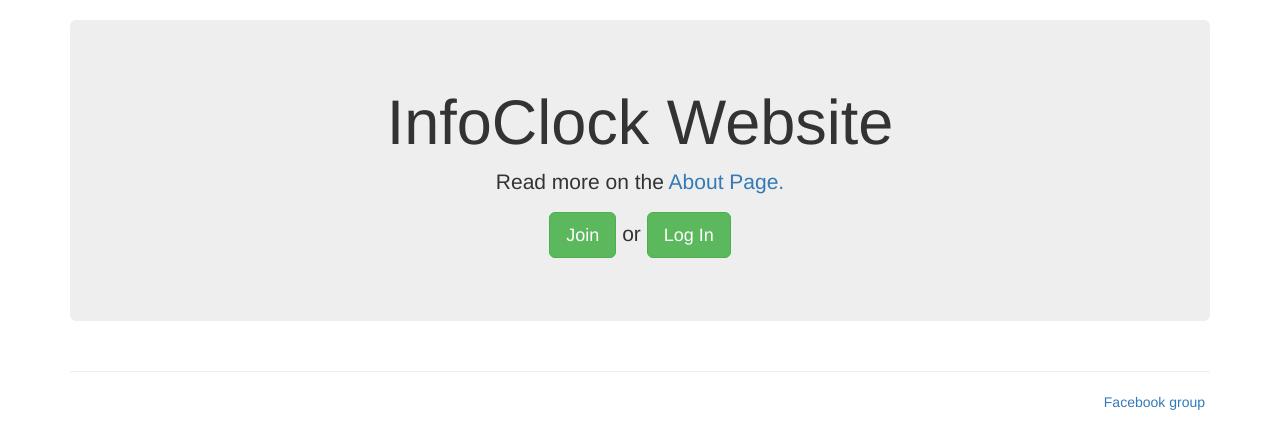
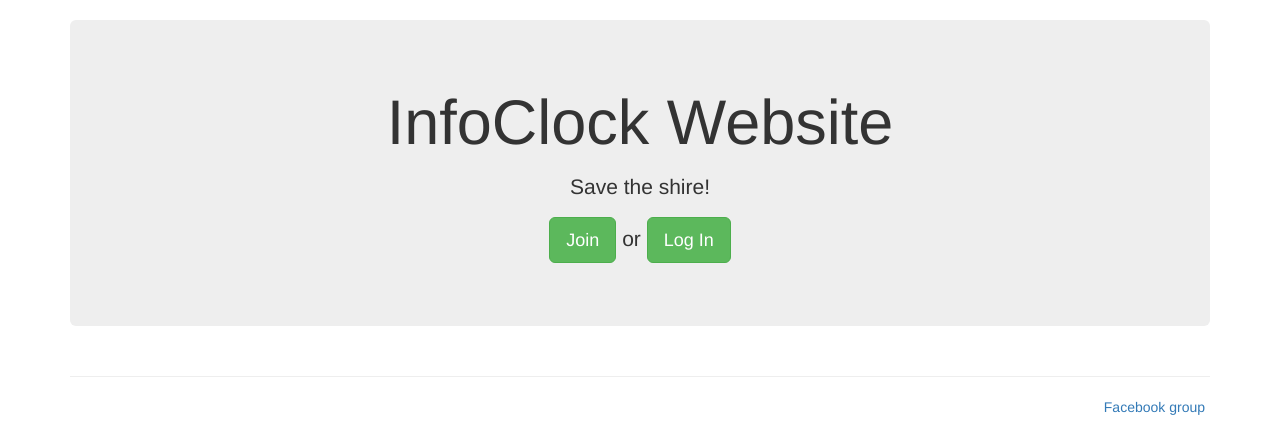
Before and after one commit to infoclock/OlympicTracker, a Django app: page / in a window 1280 px wide. Shown: the part 51-493 px from the top of the page. Run offline with Django 3.2, Linux system fonts and the light colour scheme; some libraries are stand-ins or nearby versions.

Commit message:
Palantir motto on front page

```diff
--- a/allauthdemo/templates/visitor/landing-index.html
+++ b/allauthdemo/templates/visitor/landing-index.html
@@ -7,7 +7,7 @@
   <div class="jumbotron text-center">
     <h1>InfoClock Website</h1>
     <p class="lead">
-      Read more on the <a href="{% url 'landing_about' %}">About Page.</a>
+      <p>Save the shire!</p>
     </p>
     <p>
       <a class="btn btn-lg btn-success " href="{% url 'account_signup' %}" role="button">Join</a>
```
